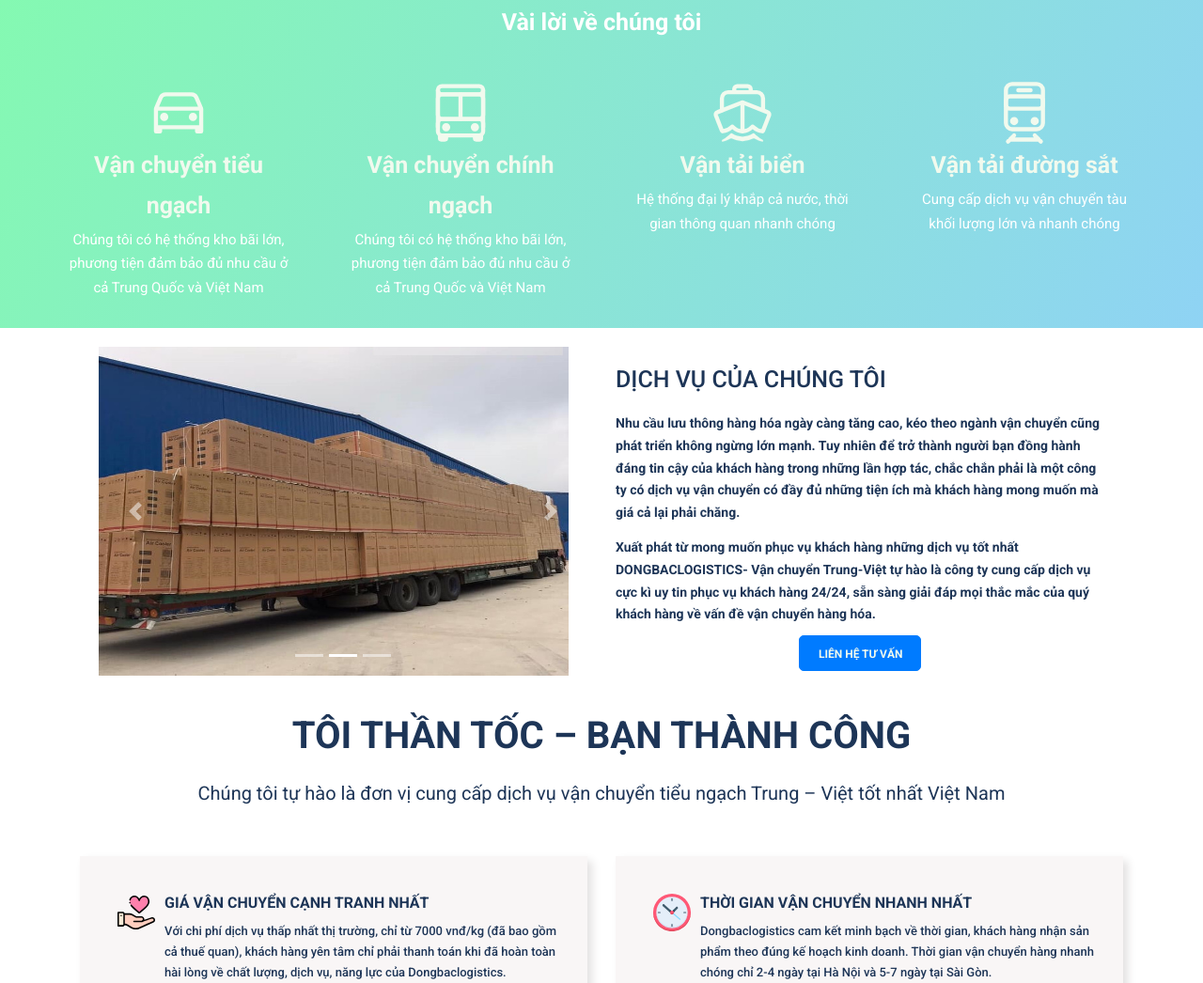
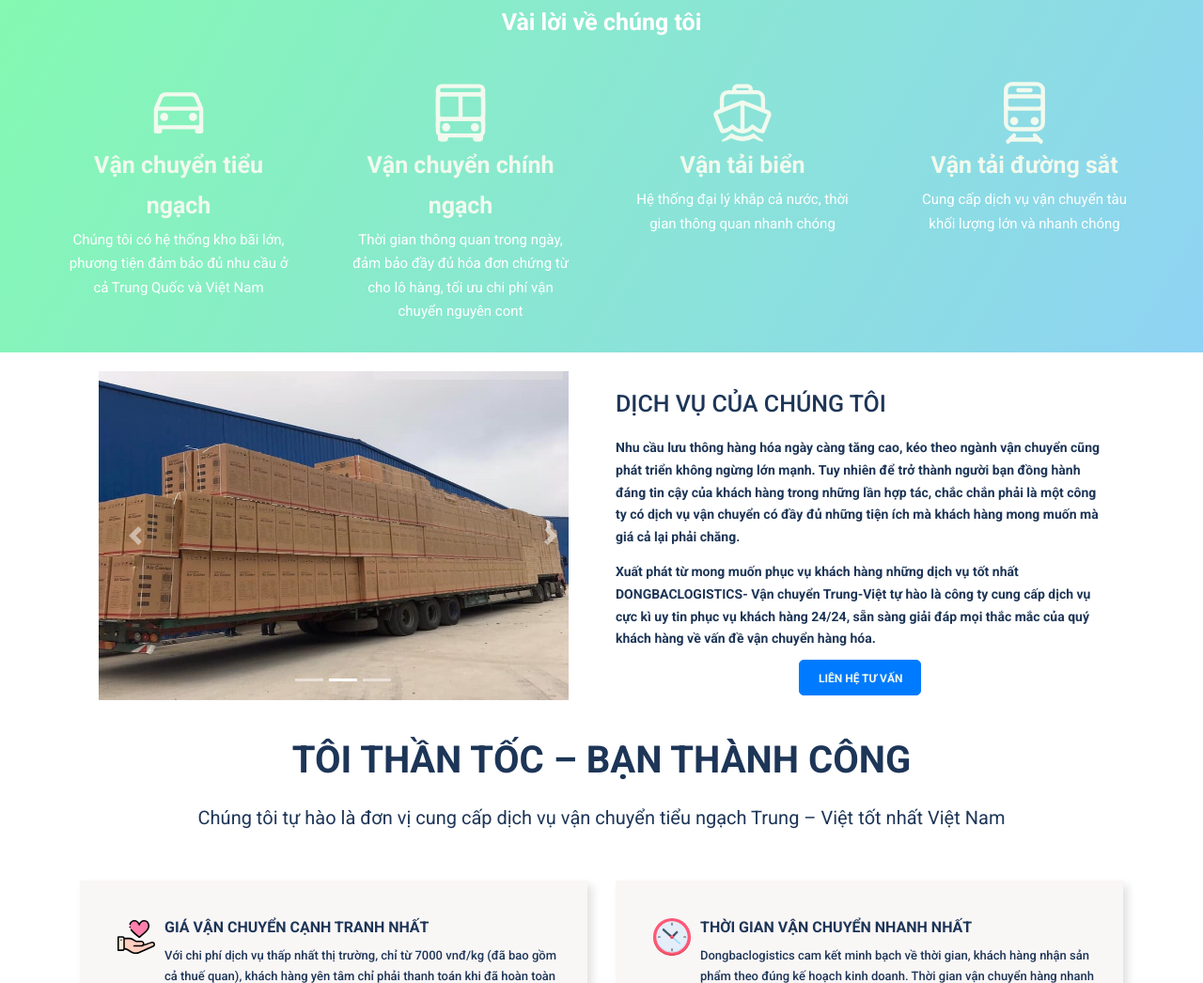
Before and after one commit to dongbaclogistics/dongbaclogistics.github.io, a website with bundled scripts: page index.html in a window 1280 px wide. Shown: the part 865-1911 px from the top of the page at 94% size. Built offline with nearby package versions, Linux system fonts and the light colour scheme.

Commit message:
add text

```diff
--- a/index.html
+++ b/index.html
@@ -84,7 +84,7 @@
                 <div class="col-1-of-4">
                     <ion-icon name="bus-outline" class="ion-icon--box"></ion-icon>
                     <span class="heading__third">Vận chuyển chính ngạch</span>
-                    <span class="paragraph--white">Chúng tôi có hệ thống kho bãi lớn, phương tiện đảm bảo đủ nhu cầu ở cả Trung Quốc và Việt Nam</span>
+                    <span class="paragraph--white">Thời gian thông quan trong ngày, đảm bảo đầy đủ hóa đơn chứng từ cho lô hàng, tối ưu chi phí vận chuyển nguyên cont</span>
 
                 </div>
                 <div class="col-1-of-4">
```
